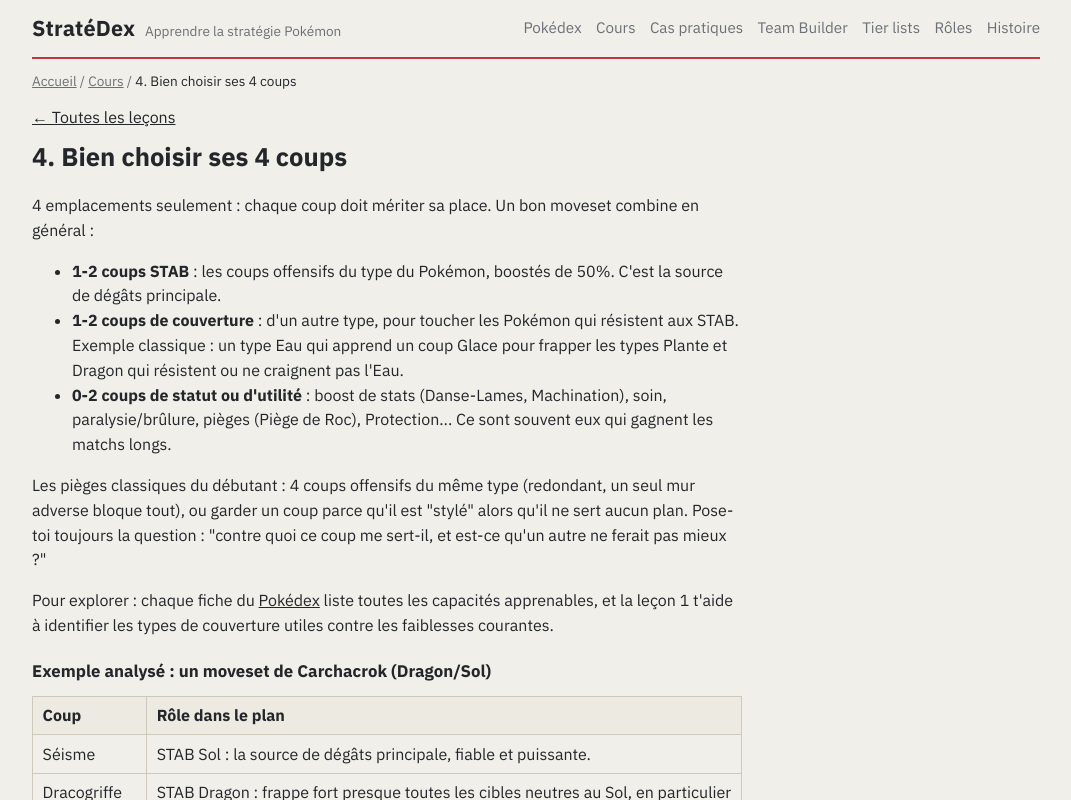
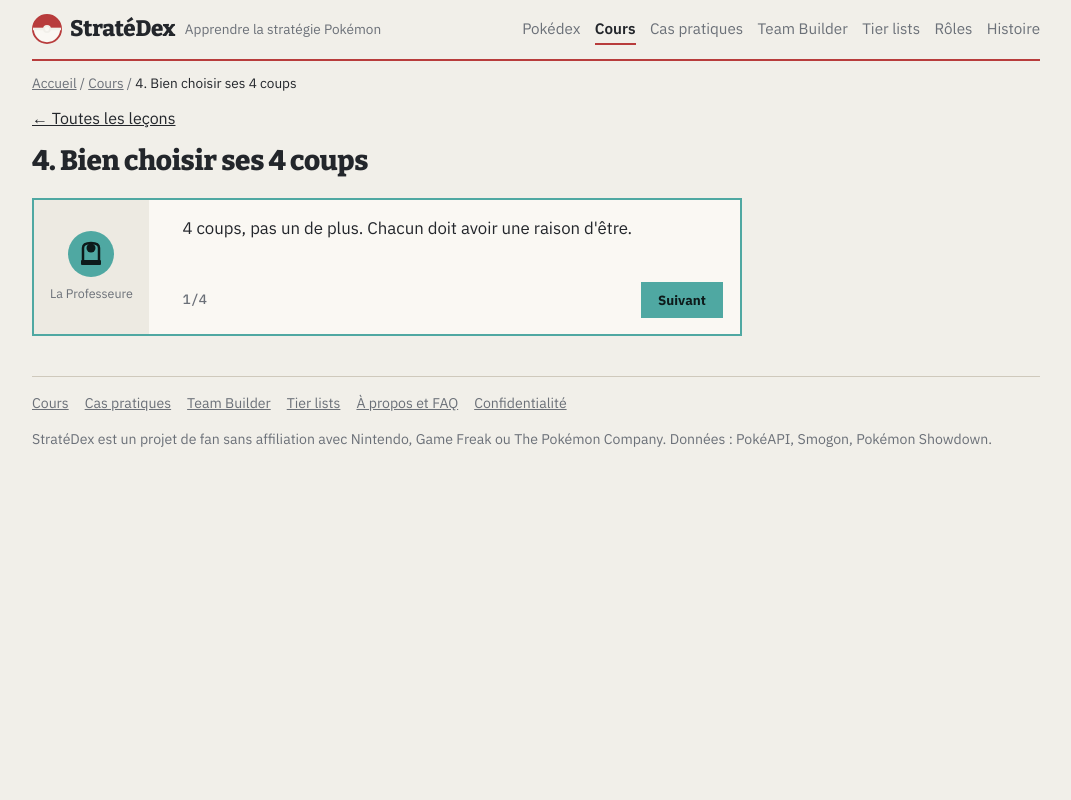
Before and after one commit to noahnormand/stratedex, a React (Vite) app: page /stratedex/cours/choix-des-coups in a window 1280 px wide. Shown: the top 800 px of the page, without its empty margins (104-1175 px from the left). Built offline with nearby package versions, Linux system fonts and the light colour scheme.

Commit message:
Cours en mode jeu (Professeure + combat) et refonte visuelle

```diff
--- a/index.html
+++ b/index.html
@@ -21,7 +21,7 @@
 
     <link rel="preconnect" href="https://fonts.googleapis.com" />
     <link rel="preconnect" href="https://fonts.gstatic.com" crossorigin />
-    <link href="https://fonts.googleapis.com/css2?family=IBM+Plex+Sans:wght@400;600;700&display=swap" rel="stylesheet" />
+    <link href="https://fonts.googleapis.com/css2?family=IBM+Plex+Sans:wght@400;600;700&family=IBM+Plex+Mono:wght@500;600&family=Bitter:wght@600;700;800&display=swap" rel="stylesheet" />
 
     <script type="application/ld+json">
     {
--- a/src/App.css
+++ b/src/App.css
@@ -17,8 +17,12 @@
   --ok: #5d9c62;
   --warn: #c9a13c;
   --danger: #c45050;
+  --prof-accent: #4fa8a2;
+  --font-body: "IBM Plex Sans", system-ui, sans-serif;
+  --font-heading: "Bitter", Georgia, serif;
+  --font-mono: "IBM Plex Mono", ui-monospace, monospace;
   color-scheme: dark;
-  font-family: "IBM Plex Sans", system-ui, sans-serif;
+  font-family: var(--font-body);
 }
 
 @media (prefers-color-scheme: light) {
@@ -42,10 +46,10 @@
 body { margin: 0; background: var(--bg); color: var(--text); line-height: 1.55; }
 img { max-width: 100%; }
 a { color: inherit; }
-h1 { font-size: 1.6rem; margin: 0.5rem 0 0.75rem; }
-h2 { font-size: 1.2rem; margin: 1.5rem 0 0.5rem; }
-h3 { font-size: 1.05rem; margin: 1.25rem 0 0.4rem; }
-table { font-variant-numeric: tabular-nums; }
+h1 { font-family: var(--font-heading); font-weight: 800; font-size: 1.75rem; margin: 0.5rem 0 0.75rem; letter-spacing: -0.01em; }
+h2 { font-family: var(--font-heading); font-weight: 700; font-size: 1.3rem; margin: 1.5rem 0 0.5rem; }
+h3 { font-family: var(--font-heading); font-weight: 700; font-size: 1.05rem; margin: 1.25rem 0 0.4rem; }
+table { font-variant-numeric: tabular-nums; font-family: var(--font-mono); font-size: 0.92rem; }
 
 .app { max-width: 1040px; margin: 0 auto; padding: 0 1rem 2rem; }
 
@@ -60,12 +64,14 @@ table { font-variant-numeric: tabular-nums; }
   border-bottom: 2px solid var(--accent);
   margin-bottom: 0.75rem;
 }
-.app-brand { display: flex; align-items: baseline; gap: 0.6rem; flex-wrap: wrap; }
-.app-title { font-size: 1.35rem; font-weight: 700; text-decoration: none; letter-spacing: 0.01em; }
+.app-brand { display: flex; align-items: center; gap: 0.6rem; flex-wrap: wrap; }
+.app-logo { display: inline-flex; align-items: center; gap: 0.5rem; text-decoration: none; }
+.app-title { font-family: var(--font-heading); font-size: 1.4rem; font-weight: 800; letter-spacing: -0.01em; }
 .app-subtitle { color: var(--muted); font-size: 0.85rem; }
 .app-nav { display: flex; gap: 0.9rem; flex-wrap: wrap; font-size: 0.95rem; }
 .app-nav a { text-decoration: none; color: var(--muted); padding: 0.15rem 0; border-bottom: 2px solid transparent; }
 .app-nav a:hover, .app-nav a:focus-visible { color: var(--text); border-bottom-color: var(--accent); }
+.app-nav a.active { color: var(--text); font-weight: 600; border-bottom-color: var(--accent); }
 
 /* Fil d'Ariane */
 .breadcrumb { font-size: 0.85rem; color: var(--muted); margin: 0.25rem 0 0.75rem; }
@@ -357,3 +363,74 @@ input:focus-visible, select:focus-visible, button:focus-visible, a:focus-visible
 .app-footer { border-top: 1px solid var(--border); margin-top: 2.5rem; padding-top: 1rem; color: var(--muted); font-size: 0.88rem; }
 .app-footer nav { display: flex; gap: 1rem; flex-wrap: wrap; margin-bottom: 0.5rem; }
 .app-footer a { color: var(--muted); }
+
+/* Barre XP (progression des cours) */
+.xp-bar {
+  position: relative;
+  height: 1.6rem;
+  border: 1px solid var(--border);
+  background: var(--surface-2);
+  margin: 0.75rem 0 1.25rem;
+  max-width: 28rem;
+  overflow: hidden;
+}
+.xp-bar-fill { height: 100%; background: var(--ok); transition: width 0.3s ease; }
+.xp-bar-label {
+  position: absolute;
+  inset: 0;
+  display: flex;
+  align-items: center;
+  justify-content: center;
+  font-size: 0.82rem;
+  font-weight: 600;
+  font-family: var(--font-mono);
+}
+
+/* Boîte de dialogue de la Professeure (distincte du combat : accent sarcelle) */
+.prof-box {
+  display: flex;
+  gap: 1rem;
+  align-items: stretch;
+  border: 2px solid var(--prof-accent);
+  background: var(--surface);
+  margin: 1rem 0;
+  flex-wrap: wrap;
+}
+.prof-portrait {
+  display: flex;
+  flex-direction: column;
+  align-items: center;
+  justify-content: center;
+  gap: 0.4rem;
+  padding: 1rem;
+  min-width: 96px;
+  background: var(--surface-2);
+  font-size: 0.78rem;
+  color: var(--muted);
+  text-align: center;
+}
+.prof-avatar circle:first-child { stroke: none; }
+.prof-textbox { flex: 1; min-width: 220px; padding: 1rem 1.1rem; display: flex; flex-direction: column; justify-content: space-between; gap: 0.75rem; }
+.prof-text { margin: 0; font-size: 1.05rem; line-height: 1.5; min-height: 3.2em; }
+.prof-actions { display: flex; align-items: center; justify-content: space-between; gap: 1rem; }
+.prof-progress { color: var(--muted); font-family: var(--font-mono); font-size: 0.85rem; }
+.prof-actions button {
+  border: 1px solid var(--prof-accent);
+  background: var(--prof-accent);
+  color: #0d1a1a;
+  font-weight: 700;
+  padding: 0.5rem 1rem;
+  cursor: pointer;
+}
+.prof-actions button:hover { filter: brightness(1.08); }
+.prof-recap { margin: 0.5rem 0 1rem; }
+.prof-recap-btn {
+  border: 1px solid var(--border);
+  background: none;
+  color: var(--muted);
+  font: inherit;
+  font-size: 0.85rem;
+  padding: 0.3rem 0.7rem;
+  cursor: pointer;
+}
+.prof-recap-btn:hover { border-color: var(--prof-accent); color: var(--text); }
--- a/src/App.tsx
+++ b/src/App.tsx
@@ -3,7 +3,7 @@
 // de page de StratéDex.
 
 import { useEffect } from "react";
-import { Link, Route, Routes, useLocation } from "react-router-dom";
+import { Link, NavLink, Route, Routes, useLocation } from "react-router-dom";
 import PokedexList from "./pages/PokedexList";
 import PokemonDetail from "./pages/PokemonDetail";
 import TeamBuilder from "./pages/TeamBuilder";
@@ -56,17 +56,26 @@ export default function App() {
     <div className="app">
       <header className="app-header">
         <div className="app-brand">
-          <Link to="/" className="app-title">StratéDex</Link>
+          <Link to="/" className="app-logo" aria-label="StratéDex, accueil">
+            <svg viewBox="0 0 32 32" width="30" height="30" aria-hidden="true">
+              <circle cx="16" cy="16" r="15" fill="var(--surface)" stroke="var(--accent)" strokeWidth="2" />
+              <path d="M1 16a15 15 0 0 1 30 0z" fill="var(--accent)" />
+              <rect x="1" y="14.6" width="30" height="2.8" fill="var(--bg)" />
+              <circle cx="16" cy="16" r="4.2" fill="var(--bg)" />
+              <circle cx="16" cy="16" r="2.3" fill="var(--surface)" />
+            </svg>
+            <span className="app-title">StratéDex</span>
+          </Link>
           <span className="app-subtitle">Apprendre la stratégie Pokémon</span>
         </div>
         <nav className="app-nav" aria-label="Navigation principale">
-          <Link to="/">Pokédex</Link>
-          <Link to="/cours">Cours</Link>
-          <Link to="/cas-pratiques">Cas pratiques</Link>
-          <Link to="/team-builder">Team Builder</Link>
-          <Link to="/tiers">Tier lists</Link>
-          <Link to="/roles">Rôles</Link>
-          <Link to="/histoire">Histoire</Link>
+          <NavLink to="/" end>Pokédex</NavLink>
+          <NavLink to="/cours">Cours</NavLink>
+          <NavLink to="/cas-pratiques">Cas pratiques</NavLink>
+          <NavLink to="/team-builder">Team Builder</NavLink>
+          <NavLink to="/tiers">Tier lists</NavLink>
+          <NavLink to="/roles">Rôles</NavLink>
+          <NavLink to="/histoire">Histoire</NavLink>
         </nav>
       </header>
 
--- /dev/null
+++ b/src/data/professorLines.ts
@@ -0,0 +1,36 @@
+// src/data/professorLines.ts
+// Répliques de la Professeure pour l'intro de chaque leçon : elle explique
+// avant que le joueur ne passe à la pratique puis au combat-quiz.
+
+export const PROFESSOR_LINES: Record<string, string[]> = {
+  "types-et-faiblesses": [
+    "Ah, te voilà ! Avant tout combat, il faut connaître ton ennemi : ses types.",
+    "18 types, et chacun a ses forces et ses faiblesses face aux autres. Un coup Roche contre un Pokémon Feu/Vol ? Ça fait x4. Redoutable.",
+    "Retiens aussi le STAB : un coup du même type que son lanceur frappe 50% plus fort. C'est ta base offensive.",
+    "Je vais te laisser manipuler la table des types toi-même. Ensuite, direction le combat : applique ce que je viens de t'apprendre.",
+  ],
+  "ev-iv": [
+    "Deux Pokémon de la même espèce, jamais les mêmes stats. Pourquoi ? IV, EV et nature.",
+    "Les IV, c'est la génétique : 0 à 31, vise toujours 31. Les EV, c'est l'entraînement : 510 points à répartir, 252 max par stat.",
+    "4 EV donnent 1 point de stat au niveau 100. Et la nature ajoute encore 10% quelque part, en retire 10% ailleurs.",
+    "Calcule quelques stats toi-même ci-dessous. Ensuite je veux te voir choisir les bonnes répartitions en plein combat.",
+  ],
+  "vitesse": [
+    "Qui frappe en premier gagne souvent le combat. C'est la loi de la Vitesse.",
+    "D'abord la priorité du coup : Vive-Attaque passe toujours avant un coup normal, peu importe les stats.",
+    "À priorité égale, c'est le plus rapide qui agit. Et Distorsion inverse tout ça pendant 5 tours : les lents passent en premier.",
+    "Entraîne-toi sur le comparateur, puis prouve-moi que tu sais lire un ordre d'action en combat.",
+  ],
+  "choix-des-coups": [
+    "4 coups, pas un de plus. Chacun doit avoir une raison d'être.",
+    "Un ou deux STAB pour la puissance brute. Un coup de couverture pour frapper ce qui résiste à ton type.",
+    "Et un coup de statut ou d'utilité, souvent celui qui gagne les matchs longs. Danse-Lames, Piège de Roc, tu vois le genre.",
+    "Regarde l'exemple de moveset ci-dessous, puis montre-moi que tu sais reconnaître un bon coup en combat.",
+  ],
+  "equipe-equilibree": [
+    "Une équipe, ce n'est pas 6 bons Pokémon au hasard. C'est un système où chacun couvre les failles des autres.",
+    "Pars d'un coeur d'équipe, ajoute des partenaires qui couvrent ses faiblesses, varie les rôles : attaquants, murs, soutien.",
+    "Vérifie toujours qu'aucune faiblesse n'est partagée par plusieurs membres sans personne pour y résister.",
+    "Le Team Builder fait ce calcul pour toi. Mais avant ça : prouve-moi en combat que tu as compris la logique.",
+  ],
+};
--- /dev/null
+++ b/src/lessons/ProfessorBox.tsx
@@ -0,0 +1,50 @@
+// src/lessons/ProfessorBox.tsx
+// Boîte de dialogue façon jeu : la Professeure explique la leçon ligne par
+// ligne, avant que le joueur ne passe à la pratique puis au combat.
+// Personnage original (pas un personnage de licence).
+
+import { useState } from "react";
+
+function ProfessorAvatar() {
+  return (
+    <svg viewBox="0 0 48 48" width="48" height="48" aria-hidden="true" className="prof-avatar">
+      <circle cx="24" cy="24" r="23" fill="var(--prof-accent)" />
+      <path d="M16 30 L16 18 Q16 13 24 13 Q32 13 32 18 L32 30" fill="none" stroke="#0d1a1a" strokeWidth="2.5" strokeLinecap="round" />
+      <circle cx="24" cy="18" r="4.5" fill="#0d1a1a" />
+      <rect x="14" y="30" width="20" height="5" rx="1" fill="#0d1a1a" />
+    </svg>
+  );
+}
+
+export default function ProfessorBox({
+  lines,
+  onDone,
+}: {
+  lines: string[];
+  onDone: () => void;
+}) {
+  const [index, setIndex] = useState(0);
+  const isLast = index === lines.length - 1;
+
+  return (
+    <section className="prof-box" aria-label="Explication de la Professeure">
+      <div className="prof-portrait">
+        <ProfessorAvatar />
+        <span>La Professeure</span>
+      </div>
+      <div className="prof-textbox">
+        <p className="prof-text">{lines[index]}</p>
+        <div className="prof-actions">
+          <span className="prof-progress">{index + 1}/{lines.length}</span>
+          {!isLast ? (
+            <button type="button" onClick={() => setIndex((i) => Math.min(i + 1, lines.length - 1))}>
+              Suivant
+            </button>
+          ) : (
+            <button type="button" onClick={onDone}>Passons à la pratique</button>
+          )}
+        </div>
+      </div>
+    </section>
+  );
+}
--- a/src/lessons/QuizCombat.tsx
+++ b/src/lessons/QuizCombat.tsx
@@ -74,8 +74,9 @@ export default function QuizCombat({ slug, onWin }: { slug: string; onWin: () =>
     <section className="quiz" aria-label="Quiz de fin de leçon">
       <h2>Quiz : combat contre {enemyName}</h2>
       <p className="lesson-note">
-        Une bonne réponse inflige des dégâts à {enemyName}, une mauvaise t'en
-        inflige. Mets ses PV à zéro pour valider la leçon.
+        La Professeure te met à l'épreuve face à {enemyName}. Une bonne
+        réponse lui inflige des dégâts, une mauvaise t'en inflige. Mets ses
+        PV à zéro pour valider la leçon.
       </p>
 
       <div className="battle">
--- a/src/pages/Lesson.tsx
+++ b/src/pages/Lesson.tsx
@@ -1,11 +1,14 @@
 // src/pages/Lesson.tsx
-// Affichage d'une leçon : contenu, navigation précédent/suivant,
-// marquage "terminée" (progression locale).
+// Affichage d'une leçon en 3 temps façon jeu : la Professeure explique
+// (dialogue), puis l'exercice interactif, puis le combat-quiz qui applique
+// ce qui vient d'être enseigné.
 
 import { useState, type ComponentType } from "react";
 import { Link, useParams } from "react-router-dom";
 import { LESSONS } from "../data/lessons";
+import { PROFESSOR_LINES } from "../data/professorLines";
 import { getCompleted, setCompleted } from "../lessons/progress";
+import ProfessorBox from "../lessons/ProfessorBox";
 import LeconTypes from "../lessons/LeconTypes";
 import LeconEvIv from "../lessons/LeconEvIv";
 import LeconVitesse from "../lessons/LeconVitesse";
@@ -21,15 +24,19 @@ const COMPONENTS: Record<string, ComponentType> = {
   "equipe-equilibree": LeconEquipe,
 };
 
+type Phase = "dialogue" | "pratique";
+
 export default function Lesson() {
   const { slug } = useParams<{ slug: string }>();
   const [completed, setCompletedState] = useState<string[]>(getCompleted);
+  const [phase, setPhase] = useState<Phase>("dialogue");
 
   const index = LESSONS.findIndex((l) => l.slug === slug);
   const meta = index >= 0 ? LESSONS[index] : null;
   const Content = slug ? COMPONENTS[slug] : undefined;
+  const lines = slug ? PROFESSOR_LINES[slug] : undefined;
 
-  if (!meta || !Content) {
+  if (!meta || !Content || !lines) {
     return <p className="status">Leçon introuvable. <Link to="/cours">Retour aux cours</Link></p>;
   }
 
@@ -41,7 +48,21 @@ export default function Lesson() {
     <article className="lesson">
       <Link to="/cours">&larr; Toutes les leçons</Link>
       <h1>{meta.title}</h1>
+
+      {phase === "dialogue" ? (
+        <ProfessorBox lines={lines} onDone={() => setPhase("pratique")} />
+      ) : (
+        <>
+          <p className="prof-recap">
+            <button type="button" className="prof-recap-btn" onClick={() => setPhase("dialogue")}>
+              Réécouter la Professeure
+            </button>
+          </p>
           <Content />
+          <p className="lesson-note">
+            À toi de jouer : la Professeure t'observe. Applique ce qu'elle
+            vient de t'enseigner pour gagner le combat ci-dessous.
+          </p>
           <QuizCombat slug={meta.slug} onWin={() => setCompletedState(setCompleted(meta.slug, true))} />
           <div className="lesson-footer">
             <label className="lesson-check">
@@ -57,6 +78,8 @@ export default function Lesson() {
               {next && <Link to={`/cours/${next.slug}`}>{next.title} &rarr;</Link>}
             </nav>
           </div>
+        </>
+      )}
     </article>
   );
 }
```
Lines whose indentation alone changed are shown as unchanged.
